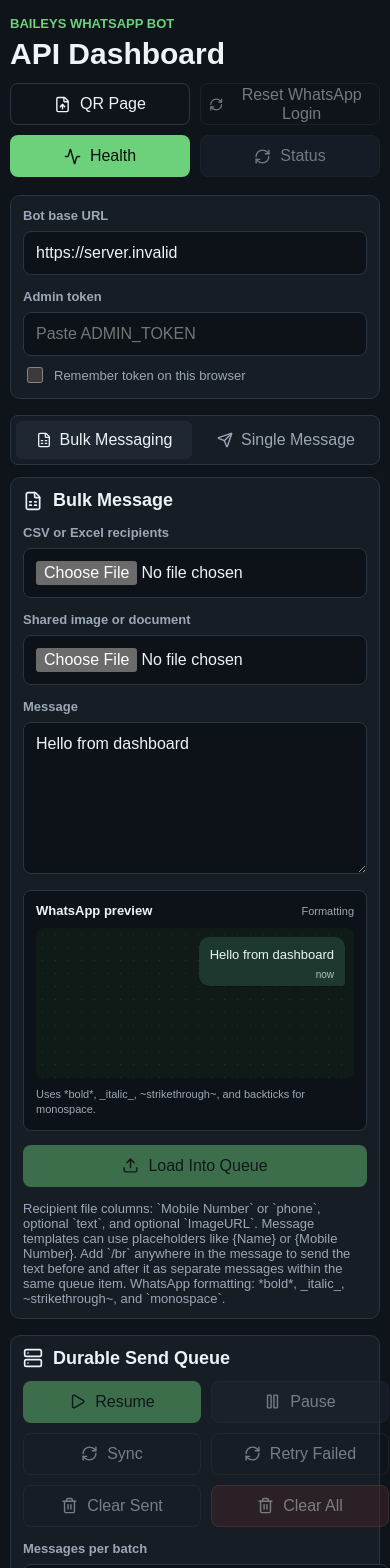
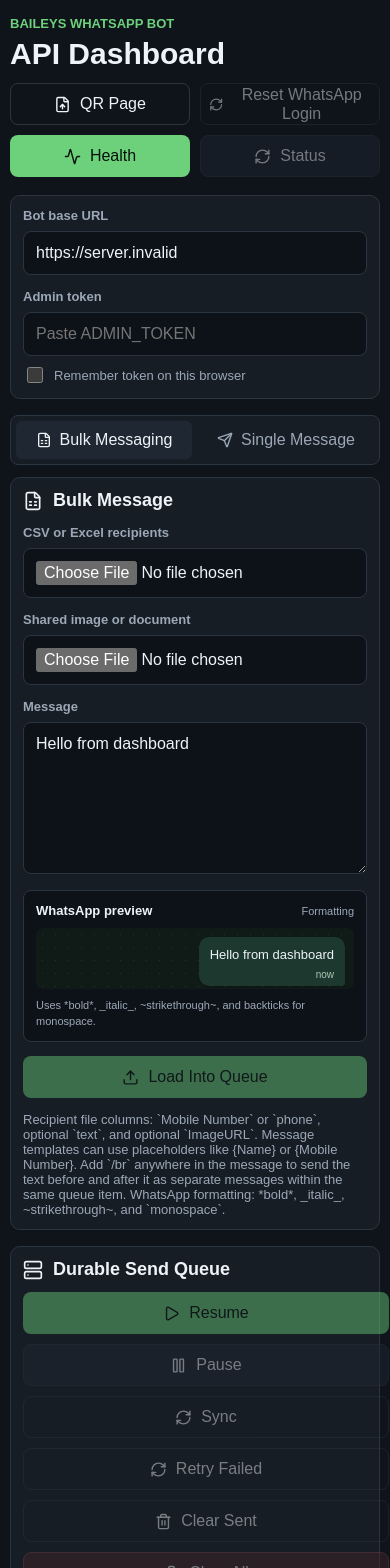
Before and after one commit to UltraRaptorYT/WhatsappBotBailey, a Next.js app in the folder dashboard/: page / in a window 390 px wide. Shown: the top 1568 px of the page. Built offline with nearby package versions, Linux system fonts and the light colour scheme; no server answers.

Commit message:
Improve WhatsApp preview layout
This change adds a shared WhatsApp preview component and syncs its height to the active text area for both single and bulk message editors. It also fixes responsive CSS for preview panels and queue controls so the editor layout remains stable across screen sizes.

```diff
--- a/dashboard/app/globals.css
+++ b/dashboard/app/globals.css
@@ -107,12 +107,20 @@ h2 {
 .messageEditorWithPreview {
   display: grid;
   grid-template-columns: minmax(0, 1.1fr) minmax(280px, 0.9fr);
-  align-items: start;
+  align-items: stretch;
   gap: 16px;
 }
 
+.messageEditorWithPreview > .field {
+  min-width: 0;
+}
+
 .whatsappPreview {
+  display: flex;
+  flex-direction: column;
   min-width: 0;
+  min-height: 0;
+  height: 100%;
   padding: 12px;
   border: 1px solid var(--line);
   border-radius: 8px;
@@ -140,10 +148,11 @@ h2 {
 
 .whatsappPreviewChat {
   display: grid;
+  flex: 1 1 0;
   align-content: start;
   gap: 9px;
-  min-height: 210px;
-  max-height: 390px;
+  min-height: 0;
+  max-height: none;
   overflow: auto;
   padding: 12px;
   border-radius: 7px;
@@ -640,11 +649,29 @@ pre {
     flex-direction: column;
   }
 
+  .queueHeader,
+  .queueActions,
+  .queueRateControls,
+  .queueRateControls .field {
+    width: 100%;
+    min-width: 0;
+  }
+
   .topActions,
   .queueActions,
   .buttonRow {
     display: grid;
     grid-template-columns: 1fr;
+  }
+
+  .queueActions .ui-button,
+  .queueRateControls .ui-input {
+    width: 100%;
+    min-width: 0;
+  }
+
+  .queueRateControls {
+    grid-template-columns: minmax(0, 1fr);
   }
 
   .ui-tabs-list {
@@ -693,11 +720,14 @@ pre {
     gap: 12px;
   }
 
-  .topActions,
-  .queueActions {
+  .topActions {
     display: grid;
     grid-template-columns: repeat(2, minmax(0, 1fr));
     width: 100%;
+  }
+
+  .queueActions {
+    grid-template-columns: minmax(0, 1fr);
   }
 
   .topActions .ui-button,
@@ -733,8 +763,6 @@ pre {
   }
 
   .whatsappPreviewChat {
-    min-height: 150px;
-    max-height: 50vh;
     padding: 9px;
   }
 
--- a/dashboard/app/page.tsx
+++ b/dashboard/app/page.tsx
@@ -304,6 +304,41 @@ function renderWhatsAppFormatting(text: string): ReactNode[] {
   return nodes;
 }
 
+function WhatsAppPreview({ text, height }: { text: string; height: number | null }) {
+  const previewParts = splitQueuedMessage(text);
+
+  return (
+    <aside
+      className="whatsappPreview"
+      aria-label="WhatsApp formatted message preview"
+      style={height ? { height } : undefined}
+    >
+      <div className="whatsappPreviewHeader">
+        <strong>WhatsApp preview</strong>
+        <span>Formatting</span>
+      </div>
+      <div className="whatsappPreviewChat">
+        {previewParts.length ? (
+          previewParts.map((part, index) => (
+            <div className="whatsappPreviewBubble" key={`preview-${index}`}>
+              {previewParts.length > 1 ? (
+                <span className="whatsappPreviewPartLabel">Message {index + 1}</span>
+              ) : null}
+              <div className="whatsappPreviewText">{renderWhatsAppFormatting(part)}</div>
+              <span className="whatsappPreviewTime">now</span>
+            </div>
+          ))
+        ) : (
+          <p className="whatsappPreviewEmpty">Your message preview will appear here.</p>
+        )}
+      </div>
+      <p className="whatsappPreviewNote">
+        Uses *bold*, _italic_, ~strikethrough~, and backticks for monospace.
+      </p>
+    </aside>
+  );
+}
+
 function rowsToQueueItems(rows: string[][], defaultText: string, file?: UploadFile) {
   if (!rows.length) {
     return [];
@@ -532,8 +567,10 @@ export default function Home() {
   const [rememberToken, setRememberToken] = useState(false);
   const [singlePhone, setSinglePhone] = useState("");
   const [singleText, setSingleText] = useState("Hello from dashboard");
+  const [singlePreviewHeight, setSinglePreviewHeight] = useState<number | null>(null);
   const [singleFile, setSingleFile] = useState<UploadFile | undefined>();
   const [bulkText, setBulkText] = useState("Hello from dashboard");
+  const [bulkPreviewHeight, setBulkPreviewHeight] = useState<number | null>(null);
   const [bulkFile, setBulkFile] = useState<UploadFile | undefined>();
   const [bulkRecipientFile, setBulkRecipientFile] = useState<File | undefined>();
   const [bulkRecipientName, setBulkRecipientName] = useState("");
@@ -555,6 +592,8 @@ export default function Home() {
   const [result, setResult] = useState<ProxyResult | null>(null);
   const runningRef = useRef(false);
   const queueSettingsDraftDirtyRef = useRef(false);
+  const singleTextAreaRef = useRef<HTMLTextAreaElement | null>(null);
+  const bulkTextAreaRef = useRef<HTMLTextAreaElement | null>(null);
 
   const endpoints = useMemo(() => {
     const token = encodeURIComponent(adminToken);
@@ -628,6 +667,27 @@ export default function Home() {
     }
 
   }, []);
+
+  useEffect(() => {
+    const textarea = activeTab === "single" ? singleTextAreaRef.current : bulkTextAreaRef.current;
+    const updateHeight = activeTab === "single" ? setSinglePreviewHeight : setBulkPreviewHeight;
+
+    if (!textarea) {
+      updateHeight(null);
+      return;
+    }
+
+    const measure = () => updateHeight(textarea.getBoundingClientRect().height);
+    measure();
+
+    if (typeof ResizeObserver === "undefined") {
+      return;
+    }
+
+    const observer = new ResizeObserver(measure);
+    observer.observe(textarea);
+    return () => observer.disconnect();
+  }, [activeTab]);
 
   useEffect(() => {
     if (rememberToken && adminToken) {
@@ -1348,9 +1408,11 @@ export default function Home() {
                 />
               </div>
             </div>
+            <div className="messageEditorWithPreview">
               <div className="field">
                 <Label htmlFor="singleText">Text</Label>
                 <Textarea
+                  ref={singleTextAreaRef}
                   id="singleText"
                   value={singleText}
                   onChange={(event) => {
@@ -1360,6 +1422,8 @@ export default function Home() {
                   }}
                   rows={4}
                 />
+              </div>
+              <WhatsAppPreview text={singleText} height={singlePreviewHeight} />
             </div>
             {singleFile ? (
               <div className="fileChip">
@@ -1410,6 +1474,7 @@ export default function Home() {
               <div className="field">
                 <Label htmlFor="bulkText">Message</Label>
                 <Textarea
+                  ref={bulkTextAreaRef}
                   id="bulkText"
                   value={bulkText}
                   onChange={(event) => {
@@ -1420,33 +1485,7 @@ export default function Home() {
                   rows={7}
                 />
               </div>
-              <aside className="whatsappPreview" aria-label="WhatsApp formatted message preview">
-                <div className="whatsappPreviewHeader">
-                  <strong>WhatsApp preview</strong>
-                  <span>Formatting</span>
-                </div>
-                <div className="whatsappPreviewChat">
-                  {(() => {
-                    const previewParts = splitQueuedMessage(bulkText);
-                    return previewParts.length ? (
-                      previewParts.map((part, index) => (
-                        <div className="whatsappPreviewBubble" key={`preview-${index}`}>
-                          {previewParts.length > 1 ? (
-                            <span className="whatsappPreviewPartLabel">Message {index + 1}</span>
-                          ) : null}
-                          <div className="whatsappPreviewText">{renderWhatsAppFormatting(part)}</div>
-                          <span className="whatsappPreviewTime">now</span>
-                        </div>
-                      ))
-                    ) : (
-                      <p className="whatsappPreviewEmpty">Your message preview will appear here.</p>
-                    );
-                  })()}
-                </div>
-                <p className="whatsappPreviewNote">
-                  Uses *bold*, _italic_, ~strikethrough~, and backticks for monospace.
-                </p>
-              </aside>
+              <WhatsAppPreview text={bulkText} height={bulkPreviewHeight} />
             </div>
             {bulkFile ? (
               <div className="fileChip">
```
Lines whose indentation alone changed are shown as unchanged.
